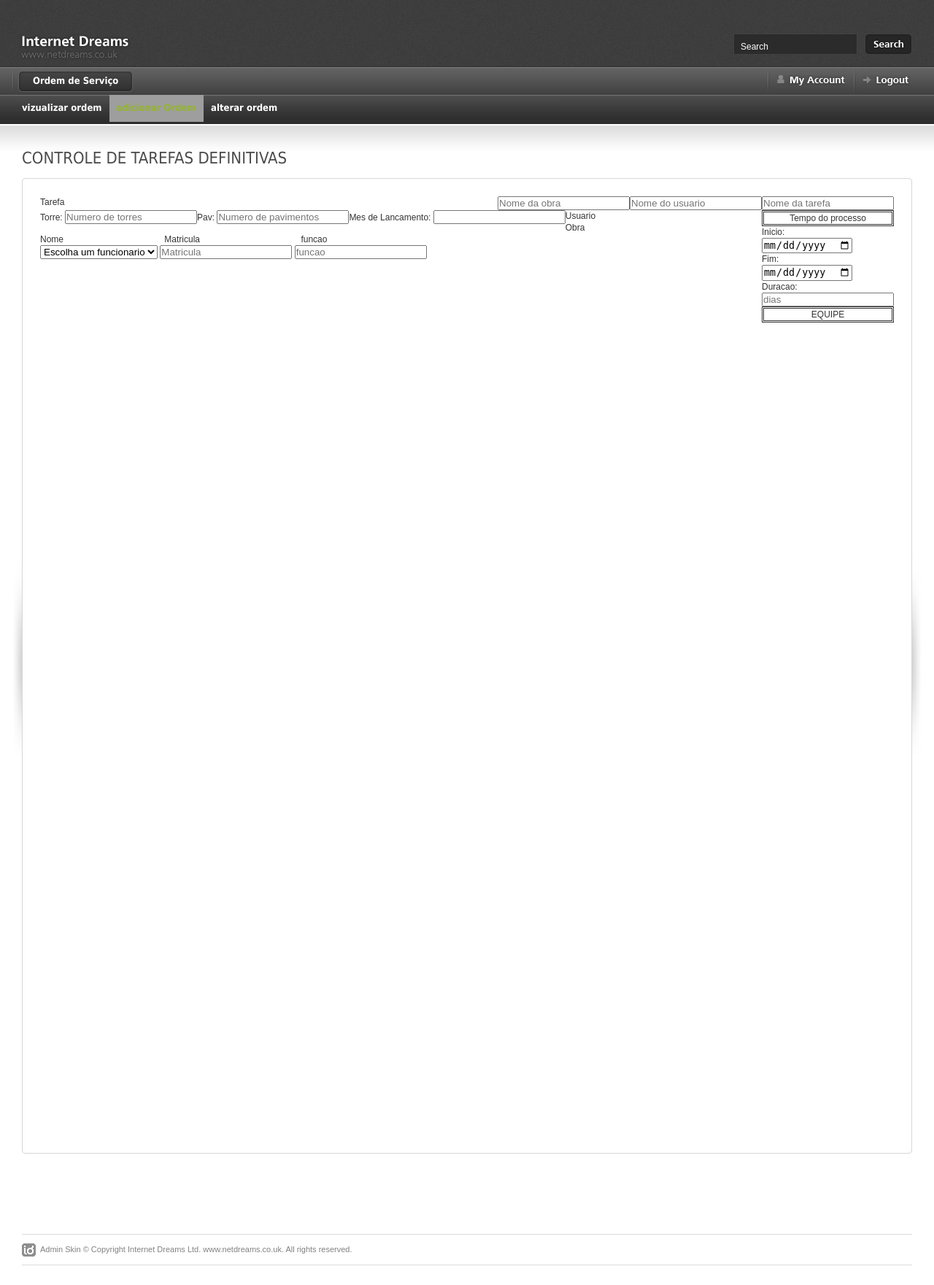
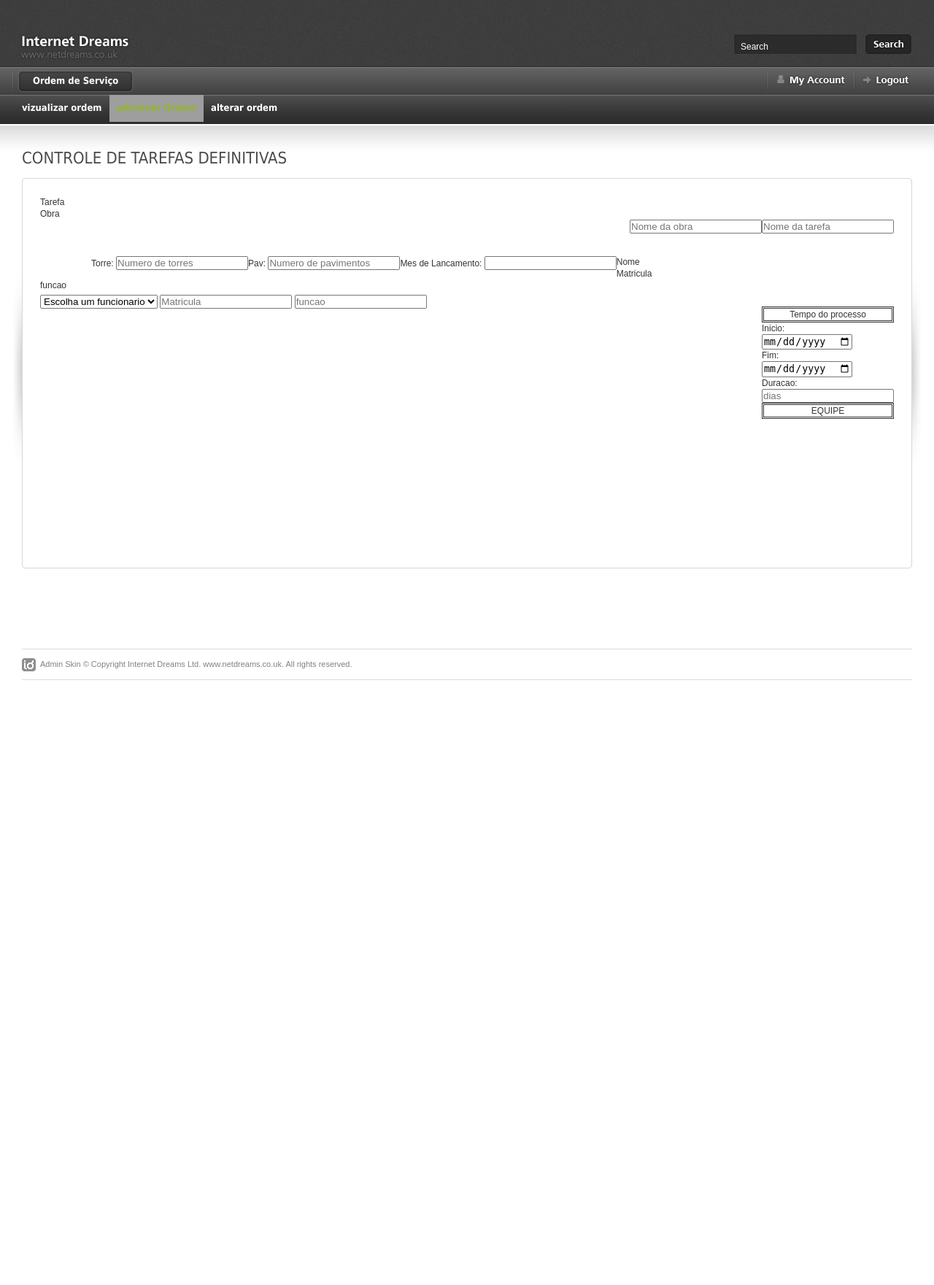
Before and after one commit to rogerioaugusto/EncorpGabriel, a PHP site: page / in a window 1280 px wide. Shown: the whole page at 73% size. After the commit the page ends 932 px from the top, so only its background shows below. Run offline with PHP 8.4, Linux system fonts and the light colour scheme; data that the repository does not hold is empty; some libraries are stand-ins or nearby versions; grey boxes are pictures that could not be loaded.

Commit message:
continuando

```diff
--- a/Code/index.php
+++ b/Code/index.php
@@ -323,14 +323,16 @@ $(document).pngFix( );
 
              <form action="" method="post" accept-charset="UTF-8">
         <div id="site">
-            <div id="cabecalho">
-            <div id="cabecalho">
-                </div>
-                <ul id="inputcabe">
+                <div id="encima">
+                        <ul id="menutextcabe">
+                            <li>Tarefa</li>
+                            <li>Obra</li>
+                        </ul>
+                    <ul id="inputcabe">
                             <li><input type='text' name='tarefa' id='tarefa' placeholder="Nome da tarefa"></li>
-                            <li><input type='text' name='user' id='user' placeholder="Nome do usuario"></li>
                             <li><input type='text' name='obra' id='obra' placeholder="Nome da obra"></li>
                         </ul>
+                    </div>
                         <ul id="resto">
                             <li>Torre: <input type='text' name='torre' id='torre' placeholder="Numero de torres"></li>
                             <li>Pav: <input type='text' name='pav' id='pav' placeholder="Numero de pavimentos"></li>
@@ -349,13 +351,7 @@ $(document).pngFix( );
                     </ul>
 
                 </div>
-                <div id="encima">
-                        <ul id="menutextcabe">
-                            <li>Tarefa</li>
-                            <li>Usuario</li>
-                            <li>Obra</li>
-                        </ul>
-                </div>
+
                 <div id="textfuncionarios">
                     <ul id="menutextfunc">
                         <li>Nome</li>
--- a/Code/view/CSS/screen.css
+++ b/Code/view/CSS/screen.css
@@ -1560,16 +1560,16 @@ a:hover.back-login	{
 
 
 div#inputfuncionarios {
-    width: 900px;
-    height: 1200px;
-    margin-left: 05;
+    width: 760px;
+    height: 330px;
+    margin-top: 5px;
 }
 
 div#tipofunc{
-    width: 410;
-    height: 400;
+    width: 400;
+    height: 4000;
     float: right;
-    margin-top: 90;
+    margin-top: 100px;
 }
 
 ul#tiposfuncionarios p{text-align: center; border-style:double; font-family: sans-serif;}
@@ -1584,13 +1584,14 @@ ul#equipe li{text-align: center;}
 
 div#encima{
     width: 350;
-    height: 170;
+    height: 10;
 }
 
 div#textfuncionarios {
     background-color: white;
     width: 600;
     height: 20;
+    margin-top: 50px;
 }
 ul#menutext {
     background-color: white;
@@ -1614,11 +1615,11 @@ ul#inputcabe li{
     list-style-type: none;
     display:list-item;
     float: right;
-    margin-right: 1555;
+    margin-right:
 }
 
 h4#controle{padding-left: 600px;}
 
-ul#resto{float:left; display: inline-flex; list-style-type: none; margin-left: 450;}
+ul#resto{float:left; display: inline-flex; list-style-type: none; margin-left: 70px;margin-top: 50px}
 
 ul#resto li{margin-left: 10;}
```
